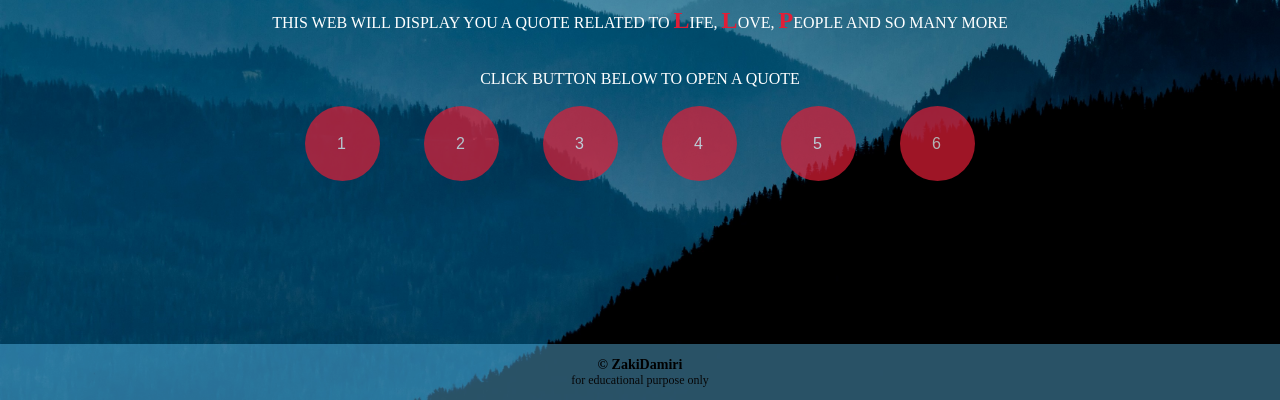
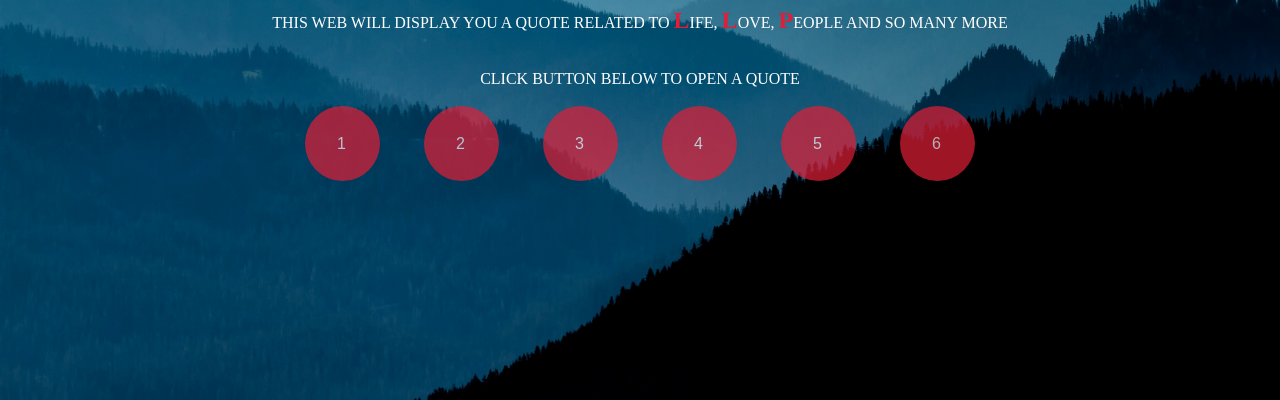
Before and after one commit to zakidamiri/6-Quote, a plain HTML site: page index.html in a window 1280 px wide. Shown: the part 400-800 px from the top of the page. Drawn offline with Linux system fonts and the light colour scheme; a web font is replaced by a local one.

Commit message:
Update index.html

```diff
--- a/index.html
+++ b/index.html
@@ -46,15 +46,6 @@
 
 		</section>
 
-
-
-			<div id="footer">
-
-				<h3>&copy; ZakiDamiri</h3>
-				<p>for educational purpose only</p>
-
-
-			</div>
 
 
 
```
